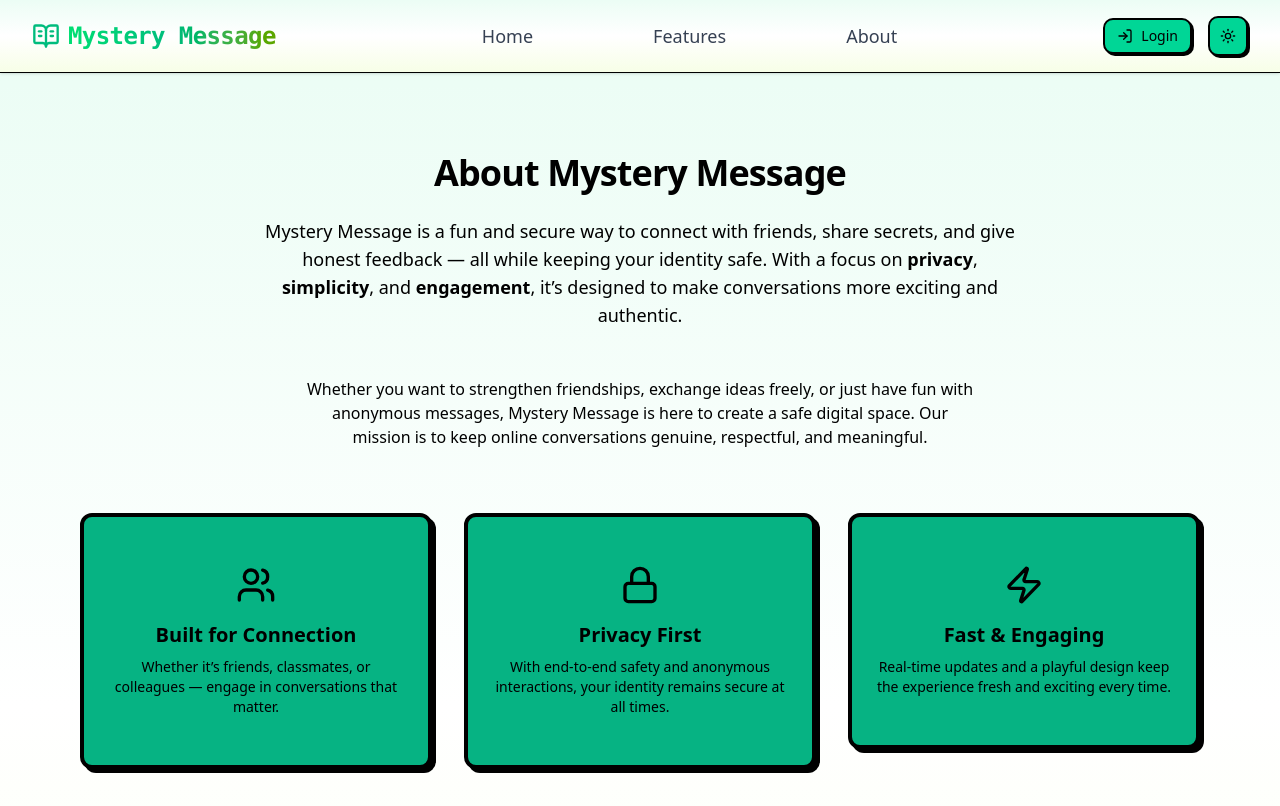
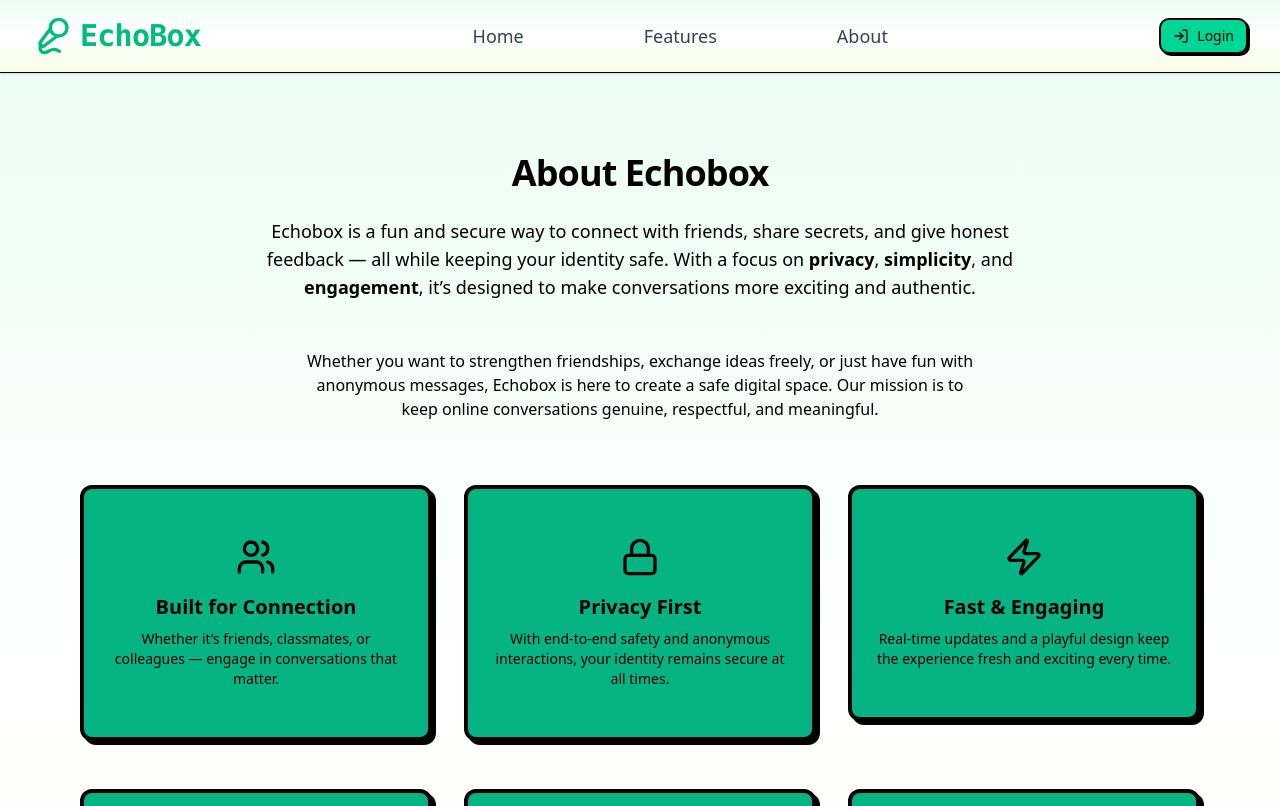
Before and after one commit to abeer-srivastava/EchoBox, a Next.js app: page /about in a window 1280 px wide. Shown: the top 806 px of the page. Built offline with nearby package versions, Linux system fonts and the light colour scheme; no server answers.

Commit message:
final commit

```diff
--- a/src/app/(app)/about/page.tsx
+++ b/src/app/(app)/about/page.tsx
@@ -14,7 +14,7 @@ export default function About() {
           transition={{ duration: 0.5 }}
           className="text-4xl text-black font-extrabold tracking-tight mb-6"
         >
-          About Mystery Message
+          About Echobox
         </motion.h2>
 
         <motion.p
@@ -23,7 +23,7 @@ export default function About() {
           transition={{ delay: 0.2, duration: 0.5 }}
           className=" text-black text-lg text-muted-foreground max-w-3xl mx-auto mb-12"
         >
-          Mystery Message is a fun and secure way to connect with friends, share
+         Echobox is a fun and secure way to connect with friends, share
           secrets, and give honest feedback — all while keeping your identity
           safe. With a focus on{" "}
           <span className="text-black font-semibold">privacy</span>,{" "}
@@ -39,7 +39,7 @@ export default function About() {
           className="text-black text-base text-muted-foreground max-w-2xl mx-auto mb-16"
         >
           Whether you want to strengthen friendships, exchange ideas freely, or
-          just have fun with anonymous messages, Mystery Message is here to
+          just have fun with anonymous messages, Echobox is here to
           create a safe digital space. Our mission is to keep online
           conversations genuine, respectful, and meaningful.
         </motion.p>
@@ -78,7 +78,7 @@ export default function About() {
         <FeatureCard
           icon={<Globe className="w-10 h-10 mb-4 mx-auto text-black dark:text-white" />}
           title="Accessible Anywhere"
-          description="Use Mystery Message across devices seamlessly — no matter where you are."
+          description="Use Echobox across devices seamlessly — no matter where you are."
           delay={0.7}
         />
         <FeatureCard
@@ -101,7 +101,7 @@ export default function About() {
 
           <div className="flex justify-center gap-6">
             <a
-              href="mailto:contact@mysterymessage.app"
+              href="mailto:contact@Echobox.app"
               className="flex items-center gap-2 font-medium hover:underline"
             >
               <Mail className="w-5 h-5" /> Contact
@@ -115,7 +115,7 @@ export default function About() {
               <Github className="w-5 h-5" /> GitHub
             </a>
             <a
-              href="https://mysterymessage.app"
+              href="https://Echobox.app"
               target="_blank"
               rel="noopener noreferrer"
               className="flex items-center gap-2 font-medium hover:underline"
--- a/src/app/(app)/features/page.tsx
+++ b/src/app/(app)/features/page.tsx
@@ -37,7 +37,7 @@ const features = [
   {
     title: "Easy Sharing",
     description:
-      "Generate sharable links to invite friends and collect mystery messages effortlessly.",
+      "Generate sharable links to invite friends and collect Echobox effortlessly.",
     icon: Share2,
     color: "bg-blue-500",
   },
@@ -105,7 +105,7 @@ export default function Features() {
 
       {/* Footer */}
       <footer className="text-center p-6 bg-gray-900 text-gray-400 text-sm ">
-        <p>© 2025 Mystery Message. All rights reserved.</p>
+        <p>© 2025 Echobox. All rights reserved.</p>
         <div className="mt-3 flex justify-center gap-6">
           <Link href="https://twitter.com" className="hover:text-white">
             Twitter
--- a/src/app/(app)/page.tsx
+++ b/src/app/(app)/page.tsx
@@ -37,7 +37,7 @@ export default function Home() {
             Dive into the World of Anonymous Feedback
           </h1>
           <p className="text-base md:text-lg text-gray-700 mb-6">
-            Mystery Message – Where your identity remains a secret.
+            EchoBox – Where your identity remains a secret.
           </p>
           <Button
             asChild
@@ -126,7 +126,7 @@ export default function Home() {
 
       {/* Footer */}
       <footer className="text-center p-6 bg-gray-900 text-gray-400 text-sm">
-        <p>© 2025 Mystery Message. All rights reserved.</p>
+        <p>© Echobox. All rights reserved.</p>
         <div className="mt-2 flex justify-center gap-4">
           <Link href="https://twitter.com" className="hover:text-white transition">Twitter</Link>
           <Link href="https://github.com" className="hover:text-white transition">GitHub</Link>
--- a/src/app/(auth)/sign-in/page.tsx
+++ b/src/app/(auth)/sign-in/page.tsx
@@ -52,7 +52,7 @@ function Page() {
       <div className="w-full max-w-md p-8 space-y-8 bg-white rounded-lg shadow-md">
         <div className="text-center">
           <h1 className="text-4xl font-extrabold tracking-tight lg:text-5xl mb-6">
-            Welcome Back to Mystery Message
+            Welcome Back to Echobox
           </h1>
           <p className="mb-4">Sign in to continue your secret conversations</p>
         </div>
--- a/src/app/(auth)/sign-up/page.tsx
+++ b/src/app/(auth)/sign-up/page.tsx
@@ -87,7 +87,7 @@ function Page() {
       <div className="w-full max-w-md p-8 space-y-8 bg-white rounded-lg shadow-md">
         <div className="text-center">
           <h1 className="text-4xl font-extrabold tracking-tight lg:text-5xl mb-6">
-            Join Mystery Message
+            Join Echobox
           </h1>
           <p className="mb-4">Sign up to start your anonymous adventure</p>
         </div>
--- a/src/app/u/[username]/page.tsx
+++ b/src/app/u/[username]/page.tsx
@@ -90,7 +90,7 @@ export default function SendMessage() {
       {/* Hero Section */}
       <div className="text-center space-y-3">
         <h1 className="text-4xl font-extrabold  bg-gradient-to-r from-blue-500 to-teal-500 bg-clip-text text-transparent">
-          Send a Mystery Message
+          Send a Echo Message
         </h1>
         <p className="text-gray-600 text-lg">
           Drop a secret note to{" "}
--- a/src/components/Navbar.tsx
+++ b/src/components/Navbar.tsx
@@ -4,7 +4,7 @@ import Link from "next/link";
 import { useSession, signOut } from "next-auth/react";
 import { User } from "next-auth";
 import { Button } from "./ui/button";
-import { BookOpenText, LogOut, LogIn, Menu } from "lucide-react";
+import { BookOpenText, LogOut, LogIn, Menu, MicVocal } from "lucide-react";
 import { ModeToggle } from "@/components/mode-toggle"
 function Navbar() {
   const { data: session } = useSession();
@@ -16,9 +16,9 @@ function Navbar() {
 
         {/* Logo / Brand */}
         <Link href="/" className="flex items-center gap-2">
-          <BookOpenText className="w-7 h-7 text-emerald-500" />
-          <span className="text-2xl font-extrabold tracking-tight font-mono bg-gradient-to-r from-green-400 via-emerald-500 to-lime-600 bg-clip-text text-transparent">
-            Mystery Message
+          <MicVocal  className="w-10 h-10 text-emerald-500" />
+          <span className="text-3xl font-extrabold tracking-tight font-mono text-emerald-500 bg-clip-text ">
+            EchoBox
           </span>
         </Link>
 
@@ -40,7 +40,7 @@ function Navbar() {
           {session ? (
             <div className="flex items-center gap-3">
               {/* Avatar Placeholder */}
-              <div className="w-8 h-8 rounded-full bg-gradient-to-r from-green-400 via-emerald-500 to-lime-400 flex items-center justify-center text-white font-bold">
+              <div className="w-8 h-8 rounded-full  bg-emerald-500  flex items-center justify-center text-white font-bold">
                 {user?.name?.[0] || user?.email?.[0] || "U"}
               </div>
               <span className="hidden md:inline font-mono font-medium text-gray-800">
@@ -68,7 +68,6 @@ function Navbar() {
           <button className="md:hidden p-2 rounded-lg hover:bg-gray-100">
             <Menu className="w-6 h-6" />
           </button>
-          <ModeToggle />
         </div>
       </div>
     </nav>
```
